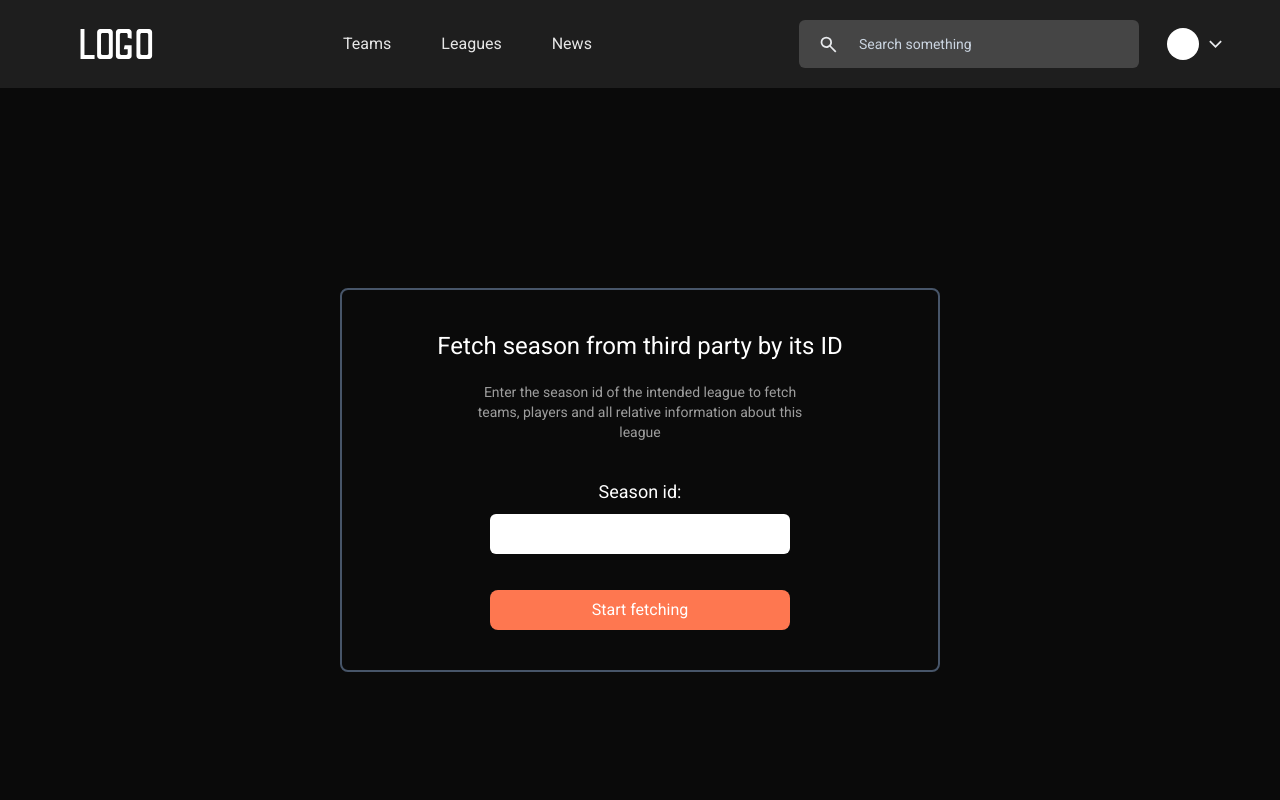
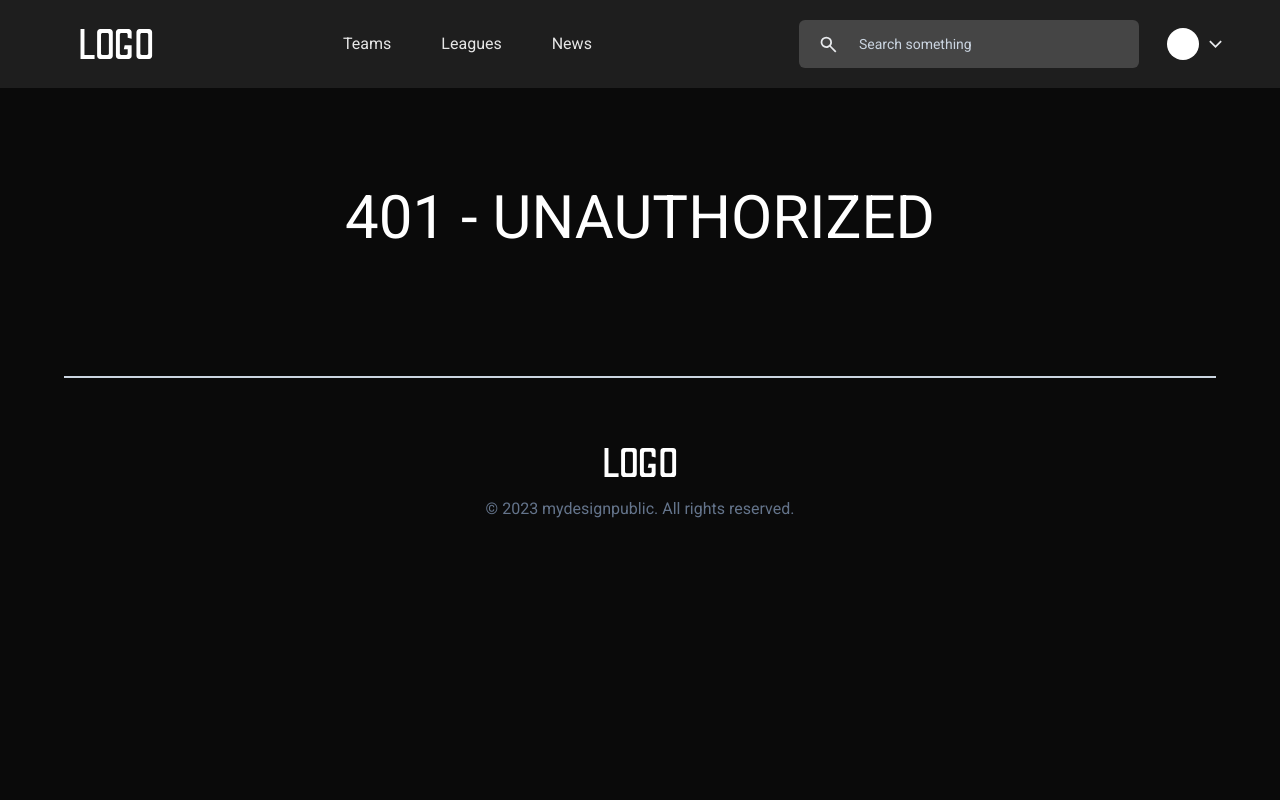
Before and after one commit to AMRRAGHEB118/football_analytic_forntend, a Next.js app: page /seasonfetch in a window 1280 px wide. Shown: the top 800 px of the page. Built offline with nearby package versions, Linux system fonts and the light colour scheme.

Commit message:
Update -> Only authorized ones have access to season fetch input

```diff
--- a/src/app/(dynamicPages)/seasonfetch/page.tsx
+++ b/src/app/(dynamicPages)/seasonfetch/page.tsx
@@ -1,22 +1,28 @@
 'use client';
 
-import Footer from "@/app/components/Footer";
 import axios from "axios";
-import { useState } from "react";
+import { cookies } from "next/headers";
+import { useEffect, useState } from "react";
+import Cookies from 'js-cookie';
+import { jwtDecode } from "jwt-decode";
+import { LoadingSpinner } from "@/app/components/Spinner";
 
 
 const FetchSeason = () => {
     const [loading, setLoading] = useState({
         request_sent: false,
         loading: false,
+        pageLoading: true,
     });
+    const [role, setRole] = useState<string>('')
     const [season, setSeason] = useState<string>();
     const [resMessage, setResMessage] = useState<string>();
 
     const fetchSeason = () => {
         setLoading({
+            ...loading,
             loading: true,
-            request_sent: true
+            request_sent: true,
         })
         axios.get(`${process.env.NEXT_PUBLIC_SERVER_URI}seasons/fetch/${season}`)
             .then(res => {
@@ -32,7 +38,29 @@
             })
     }
 
-    return (
+    useEffect(() => {
+        const token = Cookies.get('access_token') || '';
+        try {
+            const payload: any = jwtDecode(token);
+            setRole(payload?.role);
+            setLoading({
+                ...loading,
+                pageLoading: false
+            })
+        } catch {
+            setLoading({
+                ...loading,
+                pageLoading: false
+            })
+        }
+    }, [role])
+
+    return loading.pageLoading ? (
+        <div className="mt-[100px]">
+            <LoadingSpinner />
+        </div>
+    ) :
+        role === 'admin' ? (
             <div className="
         flex flex-col items-center mx-auto w-[300px] mt-[200px]
         border-solid border-slate-600 border-2 rounded-lg text-lg
@@ -74,11 +102,14 @@
                         className="
                 p-2 bg-primary-500 w-full text-white text-base rounded-lg mt-5
                 w-[200px] font-medium sm:w-[300px] hover:bg-primary-600"
-                onClick={() => {fetchSeason()}}
+                        onClick={() => { fetchSeason() }}
                     >Start fetching</button>
                 </div>
             </div>
-    )
+        ) : <div className="text-white text-center text-6xl mt-[100px]">
+            401 - UNAUTHORIZED
+        </div>
+
 }
 
 export default FetchSeason;
```
Lines whose indentation alone changed are shown as unchanged.
